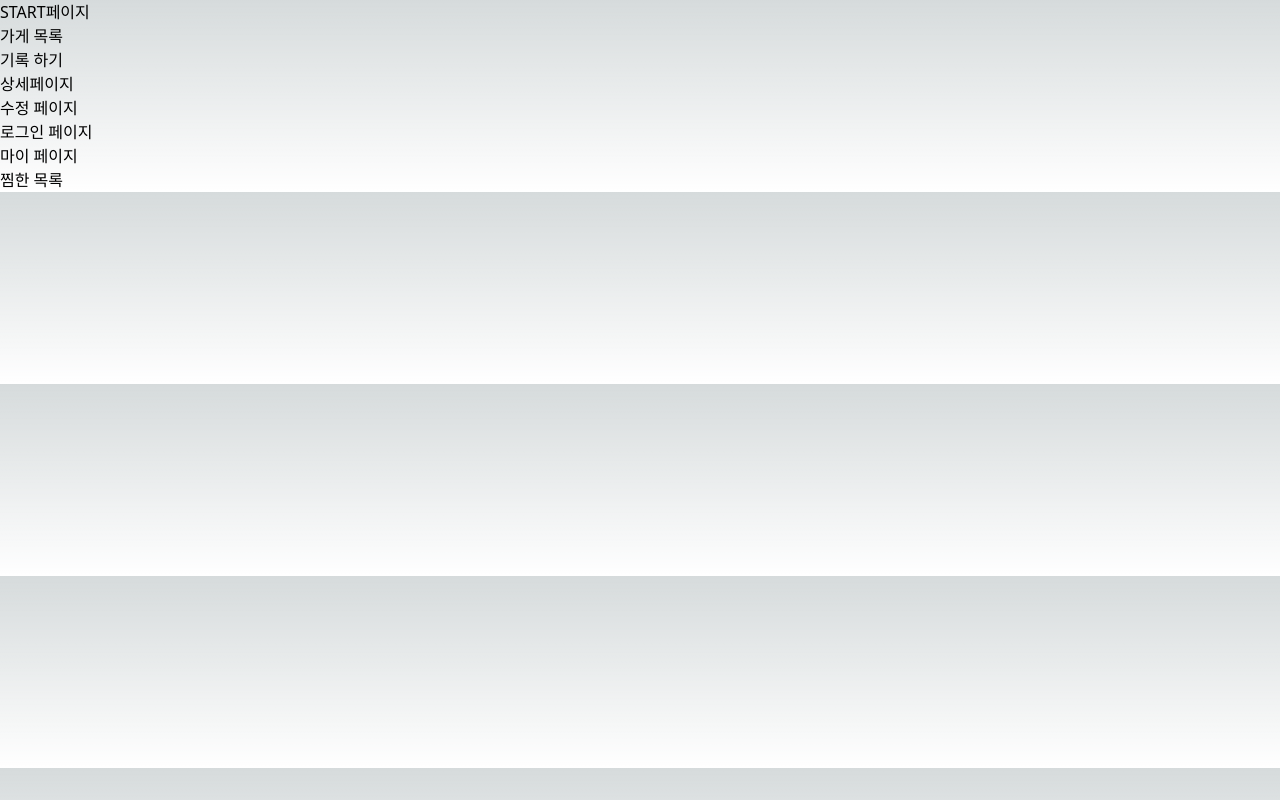
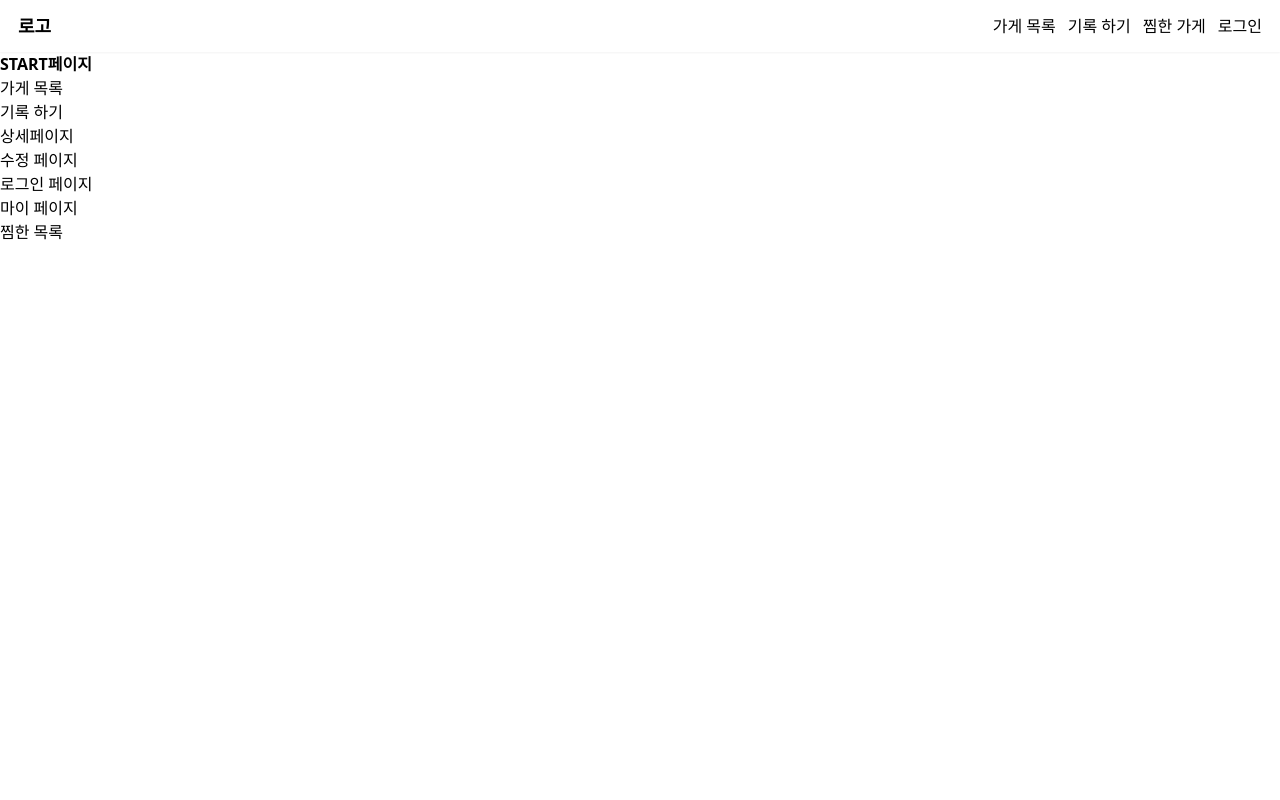
Before and after one commit to kimgyul11/mukgo, a Next.js app: page / in a window 1280 px wide. Built offline with nearby package versions, Linux system fonts and the light colour scheme.

Commit message:
라우터,navbar 완료

```diff
--- /dev/null
+++ b/src/compornent/Layout.tsx
@@ -0,0 +1,18 @@
+import { ReactNode } from "react";
+
+import Navbar from "./Navbar";
+
+interface LayoutProps {
+  children: ReactNode;
+}
+
+export default function Layout({ children }: LayoutProps) {
+  return (
+    <div>
+      <div className="layout">
+        <Navbar />
+        {children}
+      </div>
+    </div>
+  );
+}
--- /dev/null
+++ b/src/compornent/Navbar.tsx
@@ -0,0 +1,59 @@
+import Link from "next/link";
+import { useState } from "react";
+
+import { BiMenu } from "react-icons/bi";
+import { ImCancelCircle } from "react-icons/im";
+
+export default function Navbar() {
+  const [isShow, setIsShow] = useState(false);
+
+  return (
+    <>
+      <div className="navbar">
+        <Link href="/" className="navbar__logo">
+          로고
+        </Link>
+        <div className="navbar__list">
+          <Link href="/stores" className="navbar__list--item">
+            가게 목록
+          </Link>
+          <Link href="/stores/new" className="navbar__list--item">
+            기록 하기
+          </Link>
+          <Link href="/users/likes" className="navbar__list--item">
+            찜한 가게
+          </Link>
+          <Link href="users/login" className="navbar__list--item">
+            로그인
+          </Link>
+        </div>
+        {/* 반응형 버튼 */}
+        <div
+          role="presentation"
+          className="navbar__button"
+          onClick={() => setIsShow((prev) => !prev)}
+        >
+          {isShow ? <ImCancelCircle /> : <BiMenu />}
+        </div>
+      </div>
+      {isShow && (
+        <div className="navbar--mobile">
+          <div className="navbar__list--mobile">
+            <Link href="/stores" className="navbar__list--item--mobile">
+              가게 목록
+            </Link>
+            <Link href="/stores/new" className="navbar__list--item--mobile">
+              기록 하기
+            </Link>
+            <Link href="/users/likes" className="navbar__list--item--mobile">
+              찜한 가게
+            </Link>
+            <Link href="users/login" className="navbar__list--item--mobile">
+              로그인
+            </Link>
+          </div>
+        </div>
+      )}
+    </>
+  );
+}
--- a/src/pages/_app.tsx
+++ b/src/pages/_app.tsx
@@ -1,6 +1,11 @@
-import '@/styles/globals.css'
-import type { AppProps } from 'next/app'
+import Layout from "@/compornent/Layout";
+import "@/styles/globals.css";
+import type { AppProps } from "next/app";
 
 export default function App({ Component, pageProps }: AppProps) {
-  return <Component {...pageProps} />
+  return (
+    <Layout>
+      <Component {...pageProps} />
+    </Layout>
+  );
 }
--- a/src/pages/index.tsx
+++ b/src/pages/index.tsx
@@ -1,3 +1,4 @@
+import Layout from "@/compornent/Layout";
 import { Inter } from "next/font/google";
 import Link from "next/link";
 
@@ -5,8 +6,8 @@
 
 export default function Home() {
   return (
-    <div>
-      <h1>START페이지</h1>
+    <>
+      <h1 className="font-bold">START페이지</h1>
       <ul>
         <li>
           <Link href="/stores">가게 목록</Link>
@@ -30,6 +31,6 @@
           <Link href="/users/likes">찜한 목록</Link>
         </li>
       </ul>
-    </div>
+    </>
   );
 }
--- a/src/styles/globals.css
+++ b/src/styles/globals.css
@@ -2,26 +2,48 @@
 @tailwind components;
 @tailwind utilities;
 
-:root {
-  --foreground-rgb: 0, 0, 0;
-  --background-start-rgb: 214, 219, 220;
-  --background-end-rgb: 255, 255, 255;
+.layout {
+  @apply pt-[52px] max-w-[1500px] m-auto;
 }
 
-@media (prefers-color-scheme: dark) {
-  :root {
-    --foreground-rgb: 255, 255, 255;
-    --background-start-rgb: 0, 0, 0;
-    --background-end-rgb: 0, 0, 0;
+.navbar {
+  @apply flex justify-between items-center  w-full h-[52px] top-0 shadow-sm bg-white fixed max-w-[1500px];
+}
+.navbar__logo {
+  @apply text-lg font-semibold cursor-pointer px-[18px] py-0;
+}
+
+.navbar__list {
+  @apply flex gap-3 items-center px-[18px] py-0;
+}
+
+.navbar__button {
+  @apply hidden cursor-pointer;
+}
+.navbar__list-item {
+  @apply cursor-pointer;
+}
+.navbar__list--item:hover {
+  @apply text-gray-600;
+}
+
+@media only screen and (max-width: 600px) {
+  .navbar--mobile {
+    @apply fixed w-full text-white h-screen top-[52px] bg-blue-800 text-center;
+  }
+  .navbar__list {
+    @apply hidden;
+  }
+  .navbar__button {
+    @apply block px-[18px] py-0;
+  }
+  .navbar__list--item--mobile {
+    @apply cursor-pointer;
+  }
+  .navbar__list--item--mobile:hover {
+    @apply text-gray-600;
+  }
+  .navbar__list--mobile {
+    @apply flex flex-col gap-4 px-[18px] py-[24px];
   }
 }
-
-body {
-  color: rgb(var(--foreground-rgb));
-  background: linear-gradient(
-      to bottom,
-      transparent,
-      rgb(var(--background-end-rgb))
-    )
-    rgb(var(--background-start-rgb));
-}
```
Also changed, not shown: package.json (+5 -4 lines), 1 other file (tests, documents, lock files or other folders).
